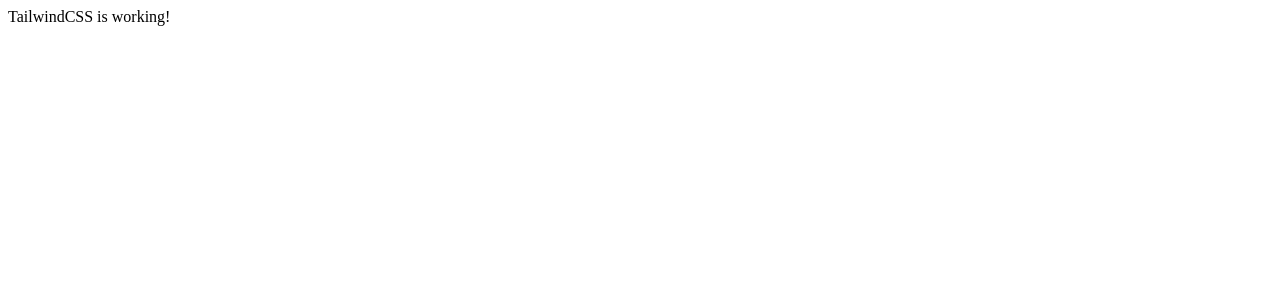
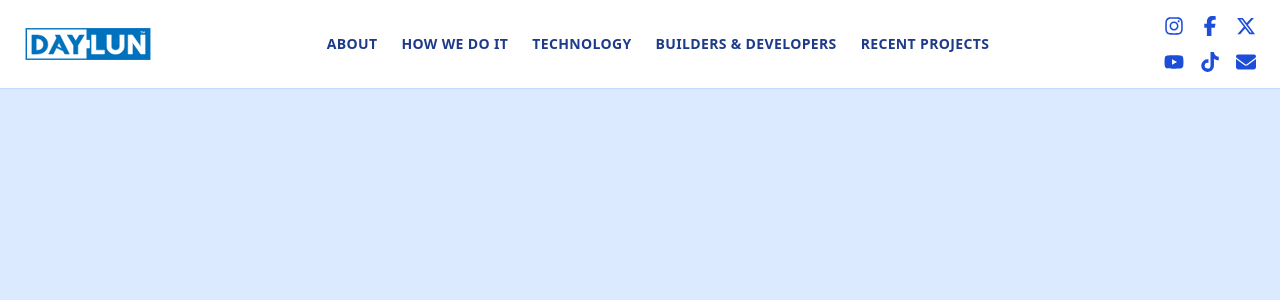
Before and after one commit to Daylun-Housing/DAYLUN, a Next.js app: page / in a window 1280 px wide. Shown: the top 300 px of the page. Built offline with nearby package versions, Linux system fonts and the light colour scheme.

Commit message:
updates.

```diff
--- /dev/null
+++ b/app/components/Header.tsx
@@ -0,0 +1,34 @@
+"use client";
+
+import Image from "next/image";
+import { FaInstagram, FaFacebookF, FaXTwitter, FaYoutube, FaTiktok, FaEnvelope } from "react-icons/fa6";
+
+export default function Header() {
+  return (
+    <header className="w-full flex justify-between items-center px-6 py-4 bg-white text-blue-900 border-b border-blue-200">
+    {/* Logo Image */}
+    <div className="relative w-32 h-10">
+      <Image src="/logo.svg" alt="DAYLUN logo" fill className="object-contain" />
+    </div>
+
+      {/* Center: Nav Links */}
+      <nav className="hidden lg:flex gap-6 text-sm font-semibold tracking-wide">
+        <a href="#" className="hover:text-blue-600">ABOUT</a>
+        <a href="#" className="hover:text-blue-600">HOW WE DO IT</a>
+        <a href="#" className="hover:text-blue-600">TECHNOLOGY</a>
+        <a href="#" className="hover:text-blue-600">BUILDERS & DEVELOPERS</a>
+        <a href="#" className="hover:text-blue-600">RECENT PROJECTS</a>
+      </nav>
+
+      {/* Right: Social Icons */}
+      <div className="grid grid-cols-3 gap-4 text-blue-700 text-xl">
+  <FaInstagram className="hover:text-blue-500" />
+  <FaFacebookF className="hover:text-blue-500" />
+  <FaXTwitter className="hover:text-blue-500" />
+  <FaYoutube className="hover:text-blue-500" />
+  <FaTiktok className="hover:text-blue-500" />
+  <FaEnvelope className="hover:text-blue-500" />
+</div>
+    </header>
+  );
+}
--- a/app/layout.tsx
+++ b/app/layout.tsx
@@ -1,7 +1,9 @@
+import "./globals.css";
+
 export default function RootLayout({ children }: { children: React.ReactNode }) {
   return (
     <html lang="en">
-      <body className="bg-white text-black">{children}</body>
+      <body>{children}</body>
     </html>
   );
 }
--- a/app/page.tsx
+++ b/app/page.tsx
@@ -1,7 +1,12 @@
+import Header from "./components/Header";
+
 export default function Home() {
   return (
-    <div className="flex items-center justify-center h-screen text-4xl font-bold text-blue-600">
-      TailwindCSS is working!
-    </div>
+    <>
+      <Header />
+      <div className="h-screen bg-blue-100 flex items-center justify-center">
+        {/* Placeholder for hero content */}
+      </div>
+    </>
   );
 }
--- a/package.json
+++ b/package.json
@@ -13,6 +13,7 @@
     "postcss": "^8.4.21",
     "react": "latest",
     "react-dom": "latest",
+    "react-icons": "^5.5.0",
     "tailwindcss": "^3.3.2"
   },
   "devDependencies": {
```
Also changed, not shown: public/logo.svg (added), 1 other file (tests, documents, lock files or other folders).
